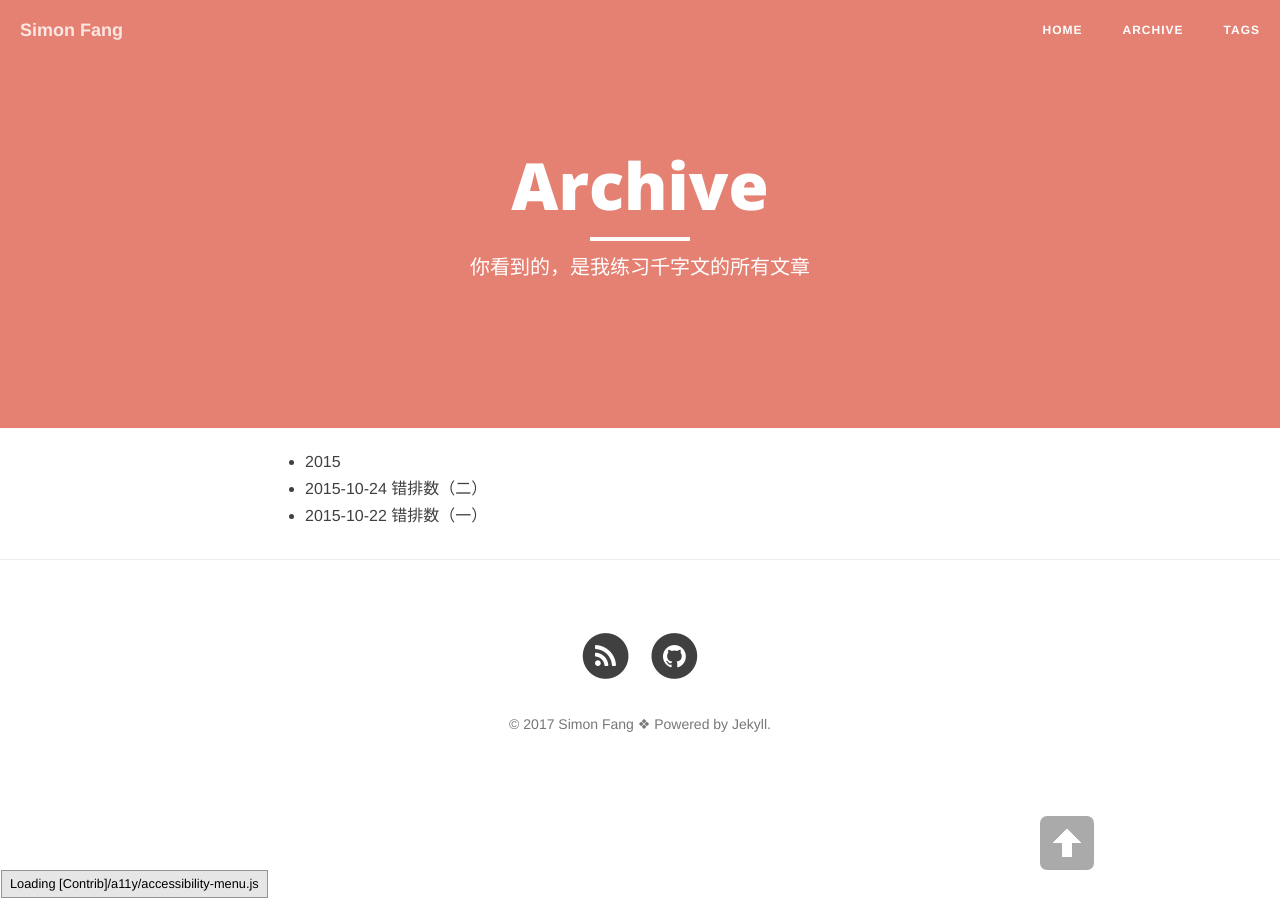
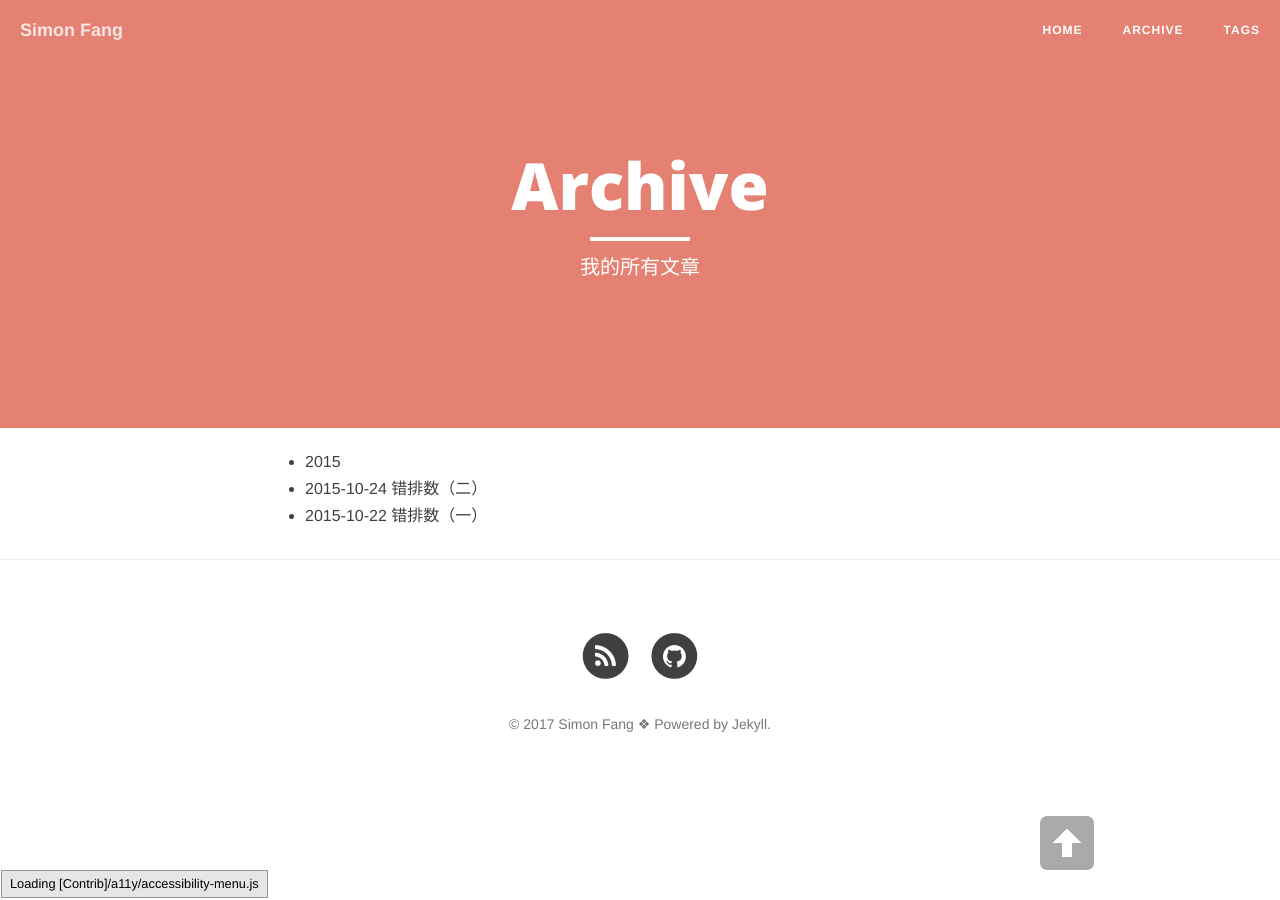
Before and after one commit to SimonFang1/SimonFang1.github.io, a Jekyll site: the page built from archive.md, in a window 1280 px wide. Built offline with Jekyll 4.4.1, drawn with Linux system fonts in a browser that asks for light colours; nearby versions of some CDN libraries.

Commit message:
update page

```diff
--- a/archive.md
+++ b/archive.md
@@ -1,7 +1,7 @@
 ---
 layout: page
 title: "Archive"
-description: "你看到的，是我练习千字文的所有文章"
+description: "我的所有文章"
 header-img: "img/orange.jpg"
 ---
 
```
Also changed, not shown: tags.md (+2 -2 lines).
